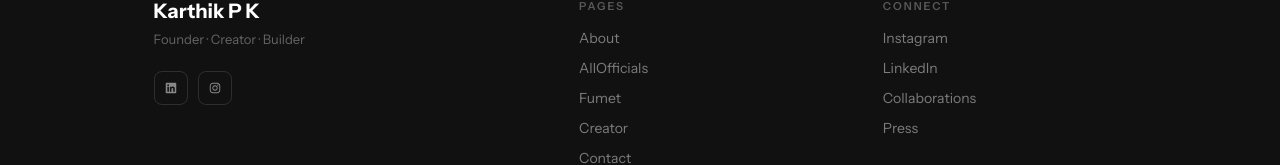
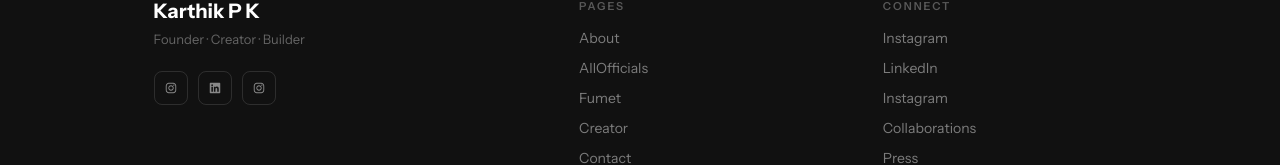
Before and after one commit to tarunappajigowda/Karthik-homepage, a Next.js app: page / in a window 1280 px wide. Shown: the part 3021-3186 px from the top of the page. Built offline with nearby package versions, Linux system fonts and the light colour scheme.

Commit message:
Code of goodle tags chnaged

```diff
--- a/app/components/Footer.tsx
+++ b/app/components/Footer.tsx
@@ -11,8 +11,9 @@ export default function Footer() {
             <div style={{ fontWeight: 700, fontSize: '20px', color: '#fff', marginBottom: '8px' }}>Karthik P K</div>
             <div style={{ fontSize: '13px', color: 'rgba(255,255,255,0.35)', marginBottom: '24px' }}>Founder · Creator · Builder</div>
             <div style={{ display: 'flex', gap: '10px' }}>
-              <a href="https://linkedin.com" target="_blank" rel="noreferrer" className="soc"><FaLinkedin /></a>
-              <a href="https://instagram.com" target="_blank" rel="noreferrer" className="soc"><FaInstagram /></a>
+              <a href="https://instagram.com/mr.karthikpk" target="_blank" rel="noreferrer" className="soc"><FaInstagram /></a>
+              <a href="https://linkedin.com/in/karthik-p-k-0a7a1524" target="_blank" rel="noreferrer" className="soc"><FaLinkedin /></a>
+              <a href="https://instagram.com/karthikpk.kannada" target="_blank" rel="noreferrer" className="soc"><FaInstagram /></a>
             </div>
           </div>
 
@@ -30,8 +31,9 @@ export default function Footer() {
           <div>
             <div className="fc-title">Connect</div>
             <div className="fc-links" style={{ display: 'flex', flexDirection: 'column', gap: '12px' }}>
-              <a href="https://instagram.com" target="_blank" rel="noreferrer">Instagram</a>
-              <a href="https://linkedin.com" target="_blank" rel="noreferrer">LinkedIn</a>
+              <a href="https://instagram.com/karthikpk.kannada" target="_blank" rel="noreferrer">Instagram</a>
+              <a href="https://linkedin.com/in/karthik-p-k-0a7a1524" target="_blank" rel="noreferrer">LinkedIn</a>
+              <a href="https://instagram.com/mr.karthikpk" target="_blank" rel="noreferrer">Instagram</a>
               <Link href="/collaborations">Collaborations</Link>
               <Link href="/press">Press</Link>
             </div>
--- a/app/page.tsx
+++ b/app/page.tsx
@@ -17,16 +17,13 @@ export const metadata: Metadata = {
 export default function Home() {
   return (
     <>
-      <Script
-        async
-        src="https://www.googletagmanager.com/gtag/js?id=G-4T1PDM2JV1"
-      />
-      <Script id="gtag-init">
+      <Script async src="https://www.googletagmanager.com/gtag/js?id=G-DSD001EP8E"></Script>
+      <Script id="gtag-init" strategy="afterInteractive">
         {`
           window.dataLayer = window.dataLayer || [];
-          function gtag(){dataLayer.push(arguments);}
+          function gtag(){window.dataLayer.push(arguments);}
           gtag('js', new Date());
-          gtag('config', 'G-4T1PDM2JV1');
+          gtag('config', 'G-DSD001EP8E');
         `}
       </Script>
       <div className="page-wrapper">
```
